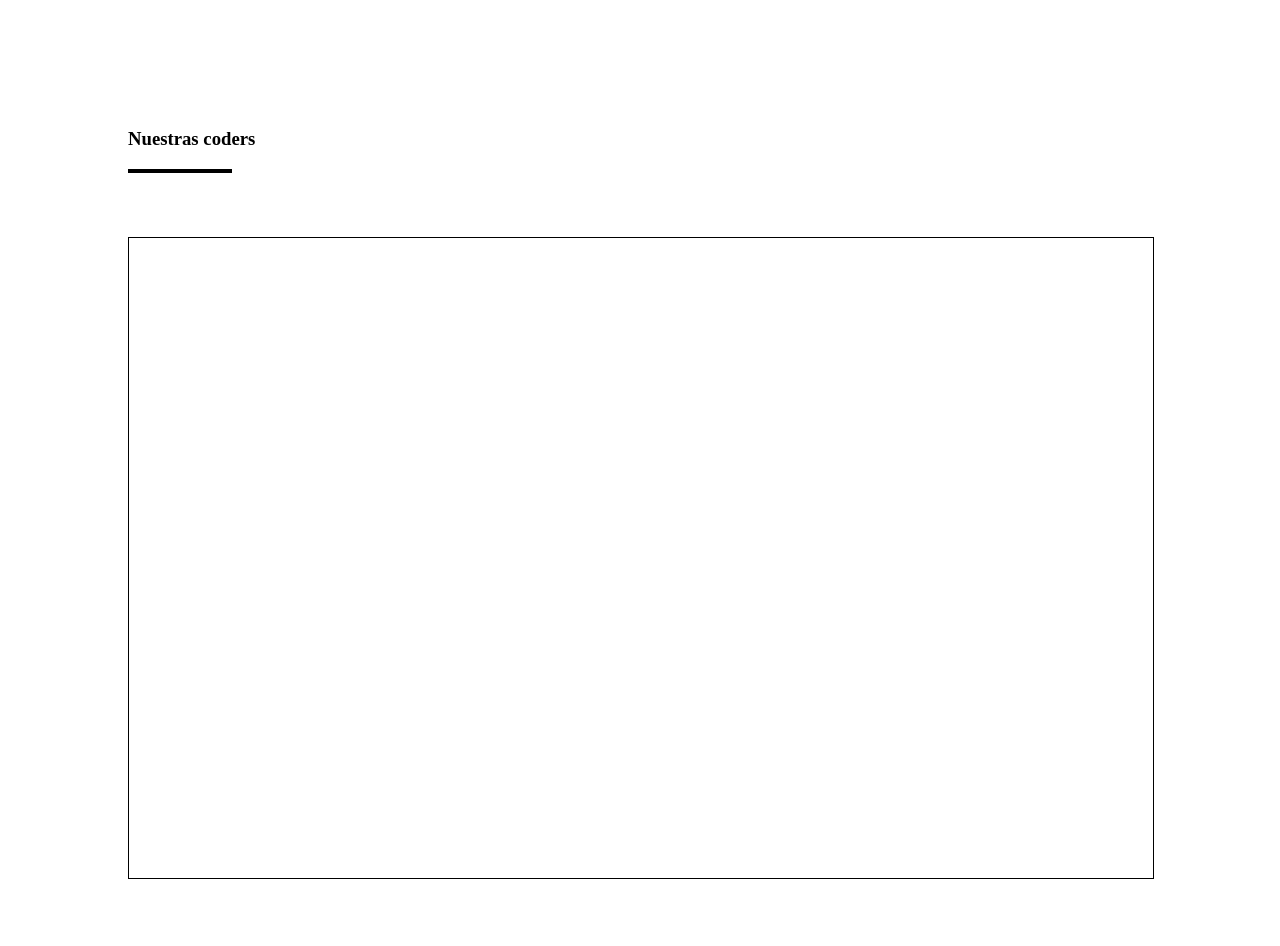
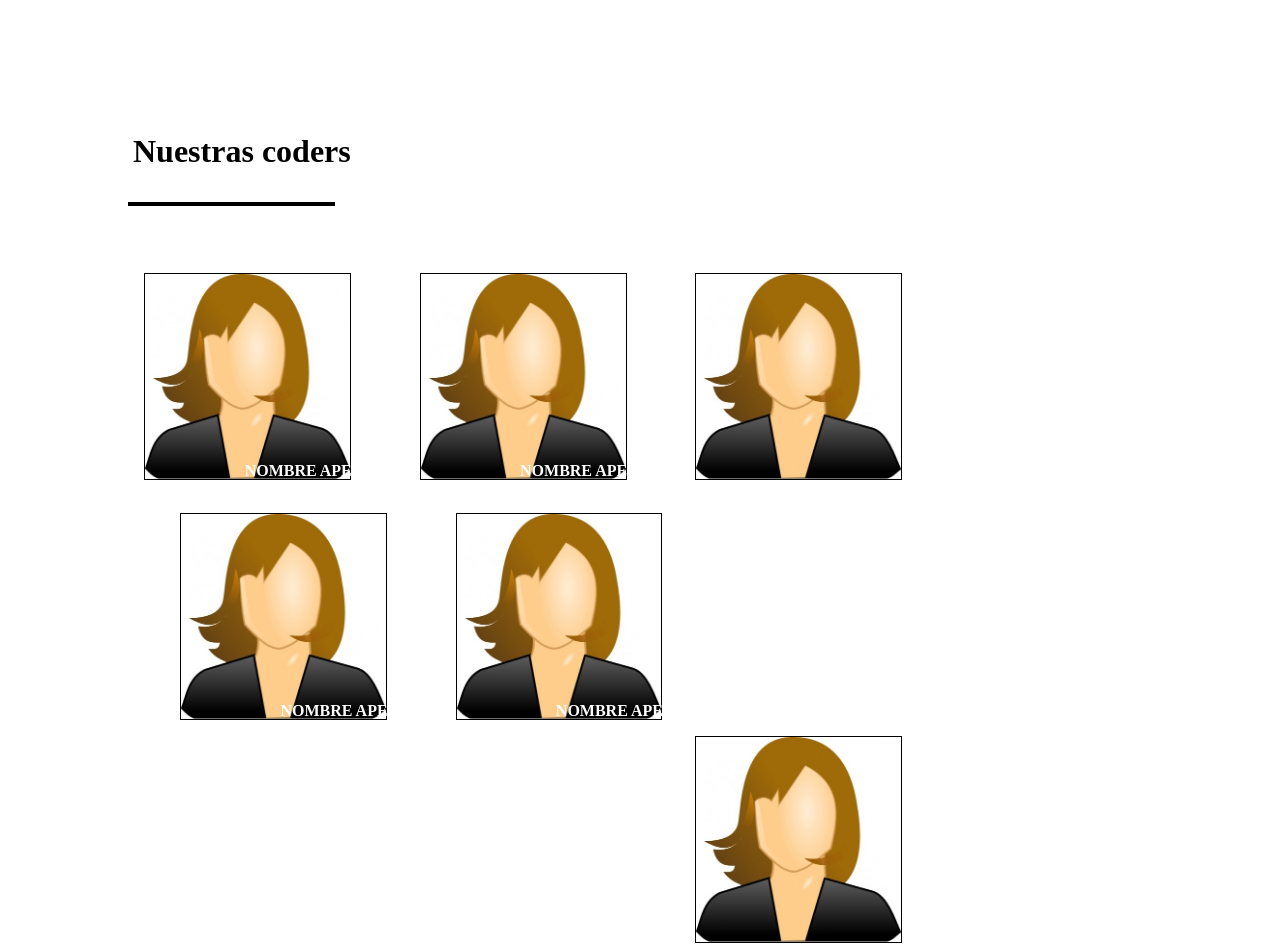
Before and after one commit to itzelJimenez/CSS-positioning-float, a plain HTML site: page index.html in a window 1280 px wide. Before the commit the page ends 879 px from the top, so only its background shows below. Drawn offline with Linux system fonts and the light colour scheme.

Commit message:
Ejercicio terminado/Uso de float

```diff
--- a/assets/css/main.css
+++ b/assets/css/main.css
@@ -1,46 +1,42 @@
 body{
-	margin: 0;
-	padding: 0;
 	margin: 10%;
 }
-
+h2{
+	font-size: 200%;
+	padding: 5px;
+}
 .line{
-	width: 10%;
+	width: 20%;
 	height: 2px;
 	margin-top:1%;
 	background-color: black;
+}
+.inline-block{
+	display: inline-block;
+}
+.bck{
 	display: block;
 }
 .contenedor{
 	margin-top: 5%;
+	width: 80%;
+	height: 80%;
 }
 .borde{
 	border: solid 1px black;
 }
-.tamaño{
-	width: 80%;
-	height: 80%;
+.marg{
+	margin: 2%;
 }
-.absolute{
-	position: absolute;
+.relative{
+	position: relative;
 }
-#rojo{
-	background-color: #CB4335;
+.floatIzq{
+	float: left;
 }
-#azul{
-	background-color: #2B7DB9;
+#contenedor >span{
+	color: white;
+	font-weight: 700;
+	margin-top: 25%;
+	margin-left: -15%;
 }
-#verde{
-	background-color: #B7D84B;
-}
-#amarillo{
-	background-color: #FAFF16;
-}
-#morado{
-	background-color: #832E71;
-}
-#negra{
-	background-color: black;
-	width: 25%;
-	height: 25%;
-}
--- a/index.html
+++ b/index.html
@@ -7,11 +7,22 @@
 	</head>
 	<body>
 		<section>
-			<h3>Nuestras coders</h3>
-			<div class="line borde"></div>
+			<h2>Nuestras coders</h2>
+			<div class="line borde bck"></div>
 		</section>
-		<div class="contenedor tamaño borde absolute">
-
+		<div class="contenedor absolute bck" id="contenedor">
+			<img src="assets/img/img-1.jpg" width="25%" class="floatIzq marg borde">
+			<span class="floatIzq">NOMBRE APELLIDO</span>
+			<img src="assets/img/img-1.jpg" width="25%" class="floatIzq marg borde">
+			<span class="floatIzq">NOMBRE APELLIDO</span>
+			<img src="assets/img/img-1.jpg" width="25%" class="floatIzq marg borde">
+			<span class="floatIzq">NOMBRE APELLIDO</span>
+			<img src="assets/img/img-1.jpg" width="25%" class="floatIzq marg borde">
+			<span class="floatIzq">NOMBRE APELLIDO</span>
+			<img src="assets/img/img-1.jpg" width="25%" class="floatIzq marg borde">
+			<span class="floatIzq">NOMBRE APELLIDO</span>
+			<img src="assets/img/img-1.jpg" width="25%" class="floatIzq marg borde">
+			<span class="floatIzq">NOMBRE APELLIDO</span>
 		</div>
 	</body>
 </html>
```
